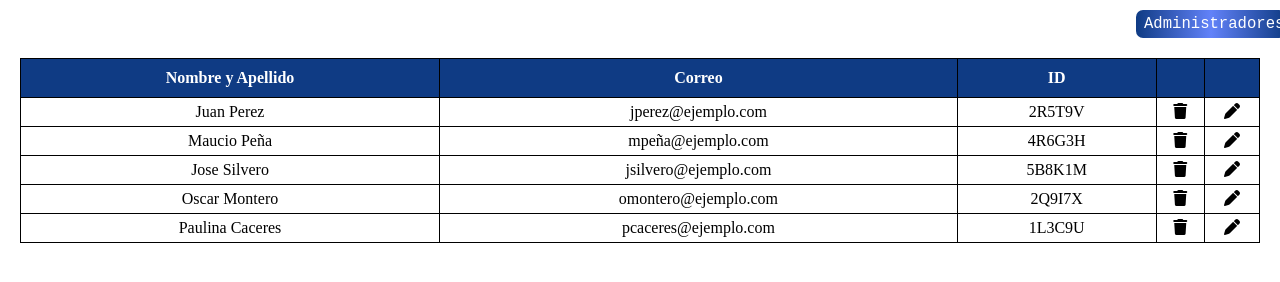
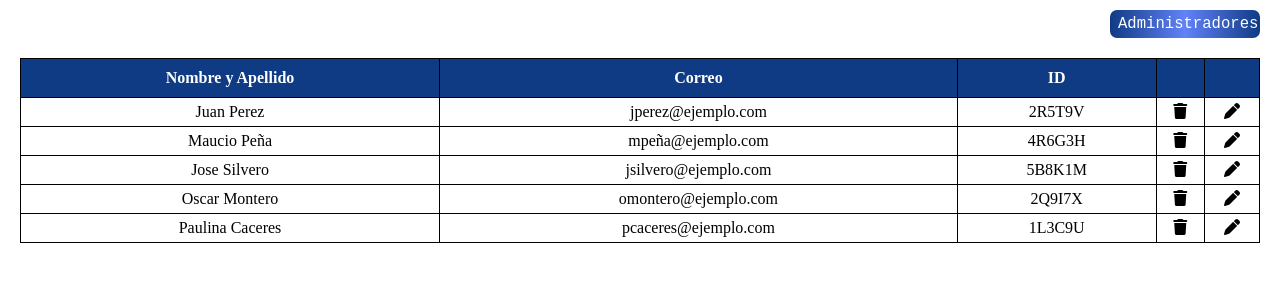
Before and after one commit to hjmduarte/form---dasboard-catedral, a plain HTML site: page index.html in a window 1280 px wide. Drawn offline with Linux system fonts and the light colour scheme.

Commit message:
position btn

```diff
--- a/dashboard.css
+++ b/dashboard.css
@@ -9,6 +9,10 @@ main {
     padding: 10px 20px;
     gap: 20px;
 
+}
+header {
+    display: inline-block;
+    text-align: right;
 }
 /* estilos form*/
 #section-form {
@@ -92,9 +96,6 @@ main {
     padding: 5px 0px;
 }
 #btn-form {
-    display: flex;
-    position: relative;
-    left: 90%;
     border-radius: 7px;
     border: none;
     background: linear-gradient(270deg, #0f3b84, #6282F9, #0f3b84);
```
